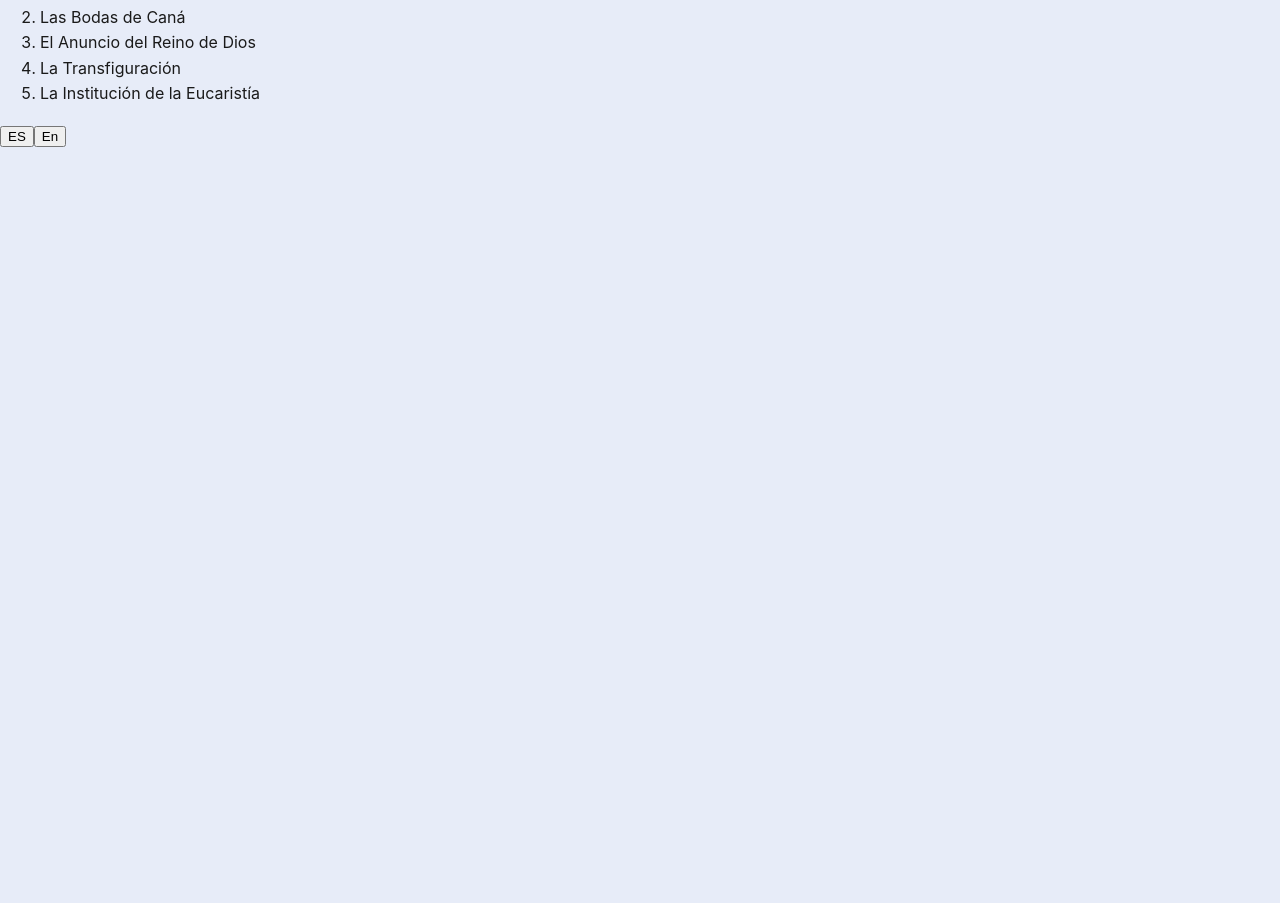
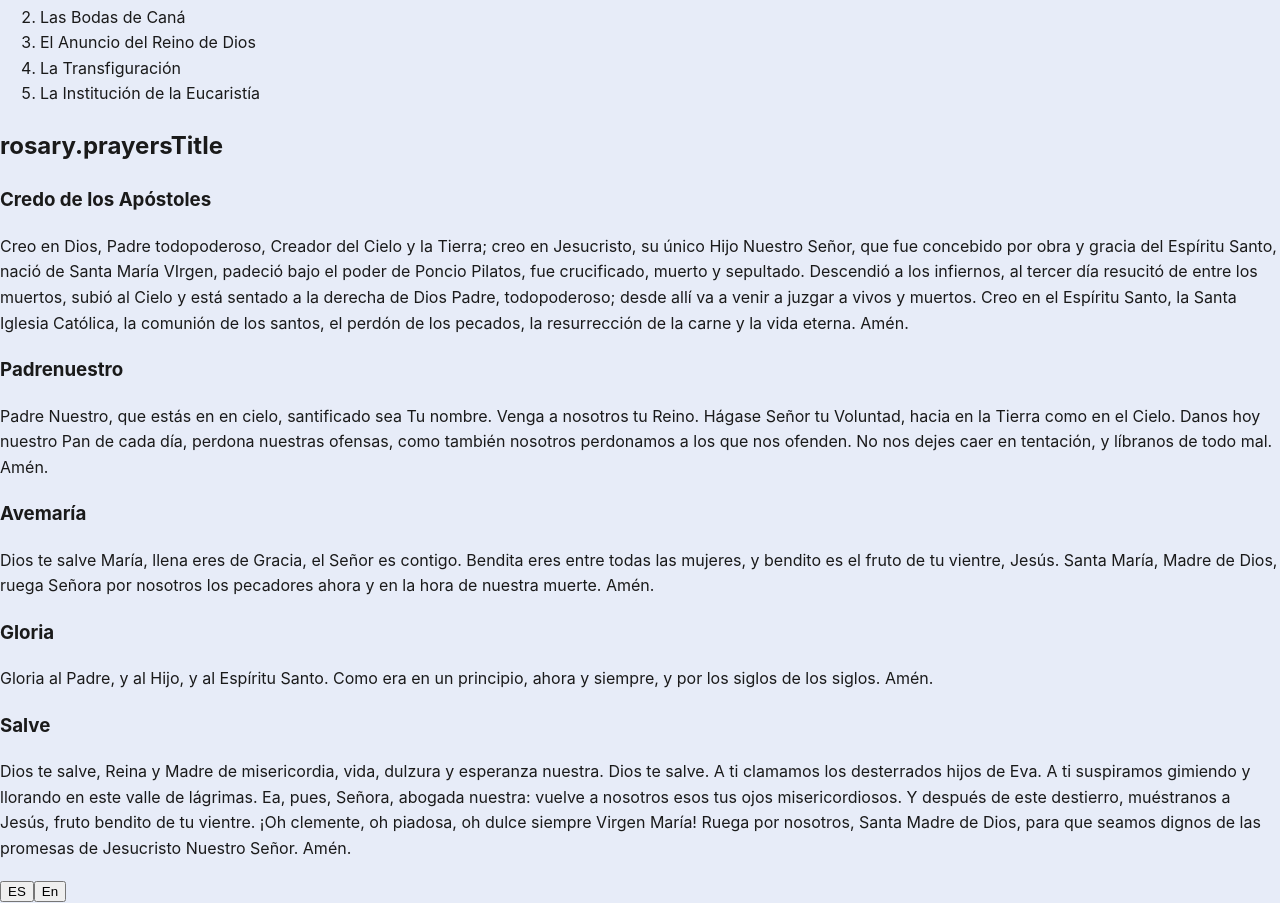
Before and after one commit to LuisDev912/Rosary-guide, a React (Vite) app: page / in a window 1280 px wide. Shown: the part 1142-2045 px from the top of the page. Before the commit the page ends 1291 px from the top, so only its background shows below. Built offline with nearby package versions, Linux system fonts and the light colour scheme.

Commit message:
"feat(Prayer and PrayersList): Add PrayersList component and integrate into App - Complete Prayer component with props and structure. - Complete PrayersList component to render a list of prayers."

```diff
--- a/src/App.jsx
+++ b/src/App.jsx
@@ -4,6 +4,7 @@ import Steps from "./components/Steps";
 import "./components/MysteryGroup";
 import './styles/App.css';
 import Mysteries from "./components/Mysteries";
+import PrayerList from "./components/PrayersList";
 
 
 function App() {
@@ -19,6 +20,7 @@ function App() {
       <Steps />
 
       <Mysteries />
+      <PrayerList />
 
 
       <LanguageSwitcher />
--- a/src/components/Prayer.jsx
+++ b/src/components/Prayer.jsx
@@ -12,3 +12,20 @@ Notes:
 - Useful for rendering prayers individually or inside a collection.
 - Styling will later ensure readability and accessibility.
 */
+
+function Prayer({ title, text }) {
+    if (!title || !text) return null;
+
+    return (
+        <section>
+            <h3>{title}</h3>
+
+            {/* supports line breaks */}
+            {text.split("\n").map((line, idx) => (
+                <p key={idx}>{line}</p>
+            ))}
+        </section>
+    );
+}
+
+export default Prayer;
--- a/src/components/PrayersList.jsx
+++ b/src/components/PrayersList.jsx
@@ -12,3 +12,24 @@ Notes:
 - Acts as a controller/container for all prayer components.
 - Will later be styled using CSS Modules with a mobile-first approach.
 */
+
+import { useTranslation } from "react-i18next";
+import Prayer from "./Prayer";
+
+export default function PrayerList() {
+    const { t } = useTranslation();
+    const prayers = t("rosary.prayers", { returnObjects: true });
+
+    return (
+        <div>
+            <h2>{t("rosary.prayersTitle")}</h2>
+            {Object.entries(prayers).map(([key, prayer]) => (
+                <Prayer
+                    key={key}
+                    title={prayer.title}
+                    text={prayer.text}
+                />
+            ))}
+        </div>
+    );
+}
```
